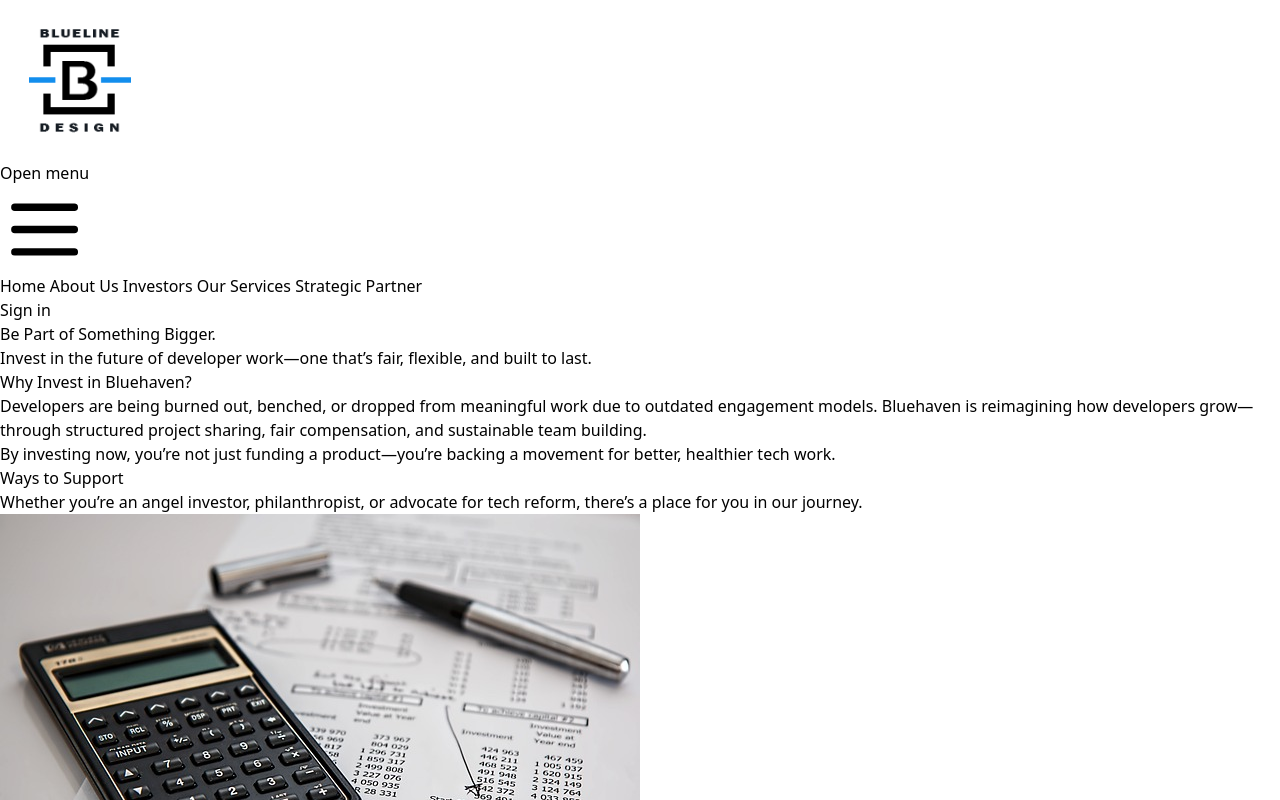
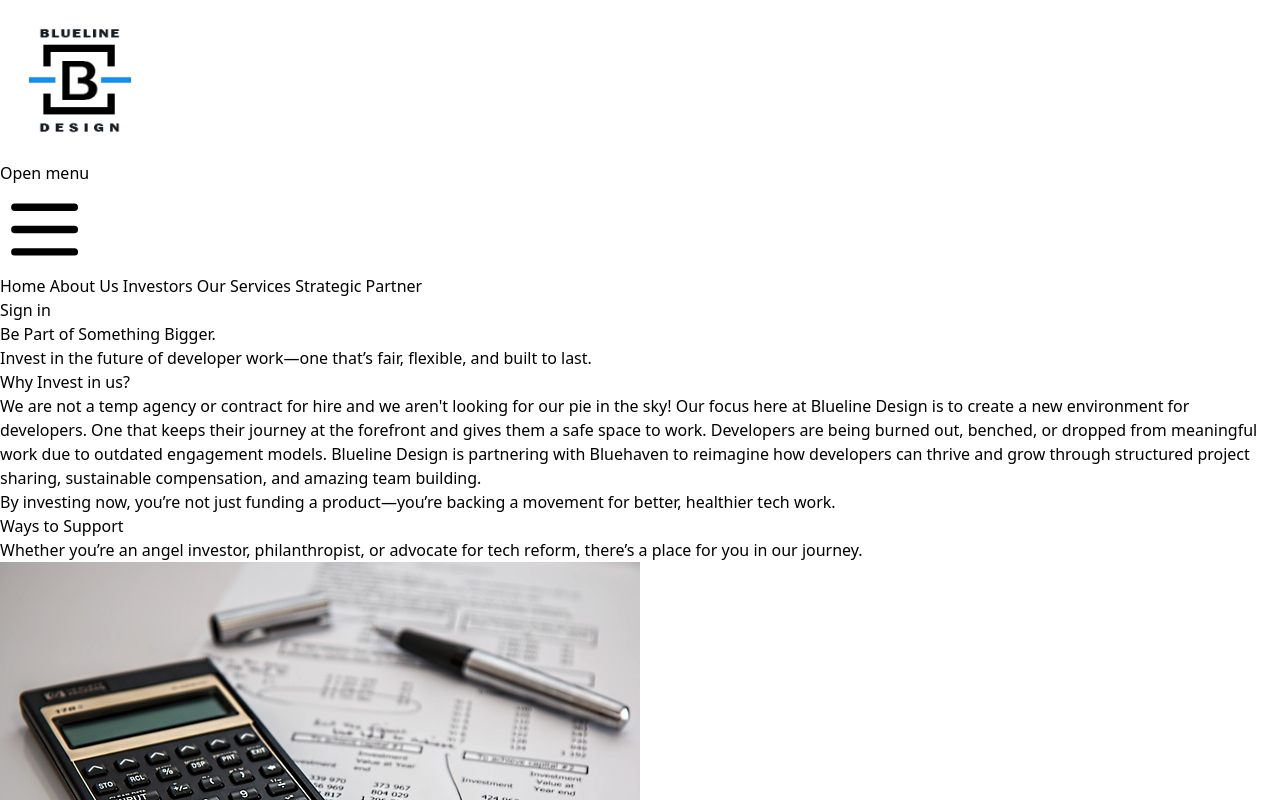
Before and after one commit to Harris-jlr/Mybluelinedesign, a Vue app: page /investors in a window 1280 px wide. Shown: the top 800 px of the page. Built offline with nearby package versions, Linux system fonts and the light colour scheme.

Commit message:
update message for investors

```diff
--- a/src/components/investorcta.vue
+++ b/src/components/investorcta.vue
@@ -10,10 +10,10 @@
 
       <!-- Why Invest Section -->
       <section class="py-8 px-4 md:px-12 lg:px-24">
-        <h2 class="text-3xl font-semibold mb-6">Why Invest in Bluehaven?</h2>
-        <p class="max-w-4xl mb-4">
-          Developers are being burned out, benched, or dropped from meaningful work due to outdated engagement models.
-          Bluehaven is reimagining how developers grow—through structured project sharing, fair compensation, and sustainable team building.
+        <h2 class="text-3xl font-semibold mb-6">Why Invest in us?</h2>
+        <p class="max-w-6xl mb-4">
+          We are not a temp agency or contract for hire and we aren't looking for our pie in the sky!  Our focus here at Blueline Design is to create a new environment for developers.  One that keeps their journey at the forefront and gives them a safe space to work.  Developers are being burned out, benched, or dropped from meaningful work due to outdated engagement models.
+          Blueline Design is partnering with Bluehaven to reimagine how developers can thrive and grow through structured project sharing, sustainable compensation, and amazing team building.
         </p>
         <p class="max-w-4xl">
           By investing now, you’re not just funding a product—you’re backing a movement for better, healthier tech work.
@@ -23,7 +23,7 @@
       <!-- Engagement Options Placeholder -->
       <section class="text-gray-50 py-8 px-4 md:px-12 lg:px-24 bg-gray-900">
         <h2 class="text-3xl font-semibold mb-8">Ways to Support</h2>
-        <p class="text-lg max-w-4xl mb-8">
+        <p class="text-lg max-w-6xl mb-8">
           Whether you’re an angel investor, philanthropist, or advocate for tech reform, there’s a place for you in our journey.
         </p>
         <!-- Placeholder for cards -->
```
